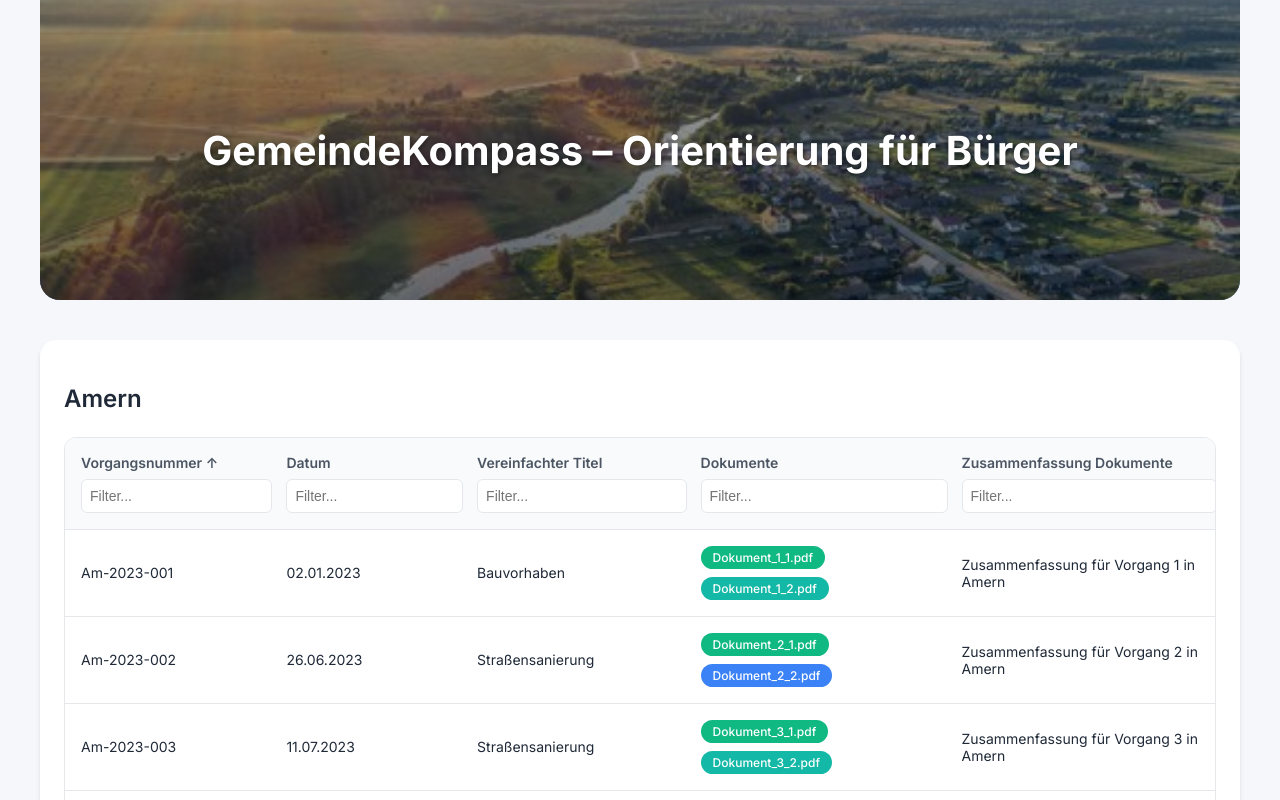
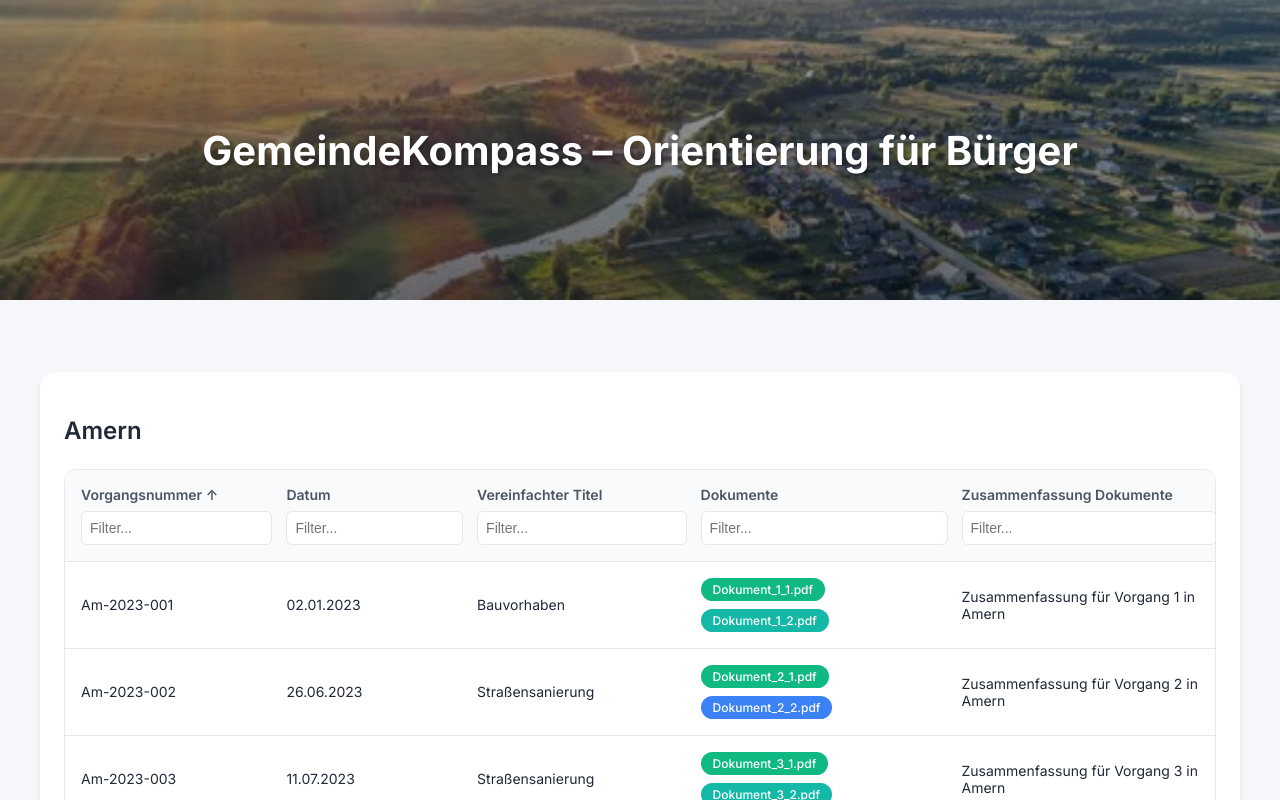
Before and after one commit to MiriamRenua/ris4u, a Vue app: page / in a window 1280 px wide. Shown: the top 800 px of the page. Built offline with nearby package versions, Linux system fonts and the light colour scheme.

Commit message:
refactor App.vue layout; adjust padding and margin for improved styling

```diff
--- a/src/App.vue
+++ b/src/App.vue
@@ -1,5 +1,5 @@
 <template>
-  <div class="app">
+  <div>
     <div class="banner">
       <img
         :src="imgUrl"
@@ -12,12 +12,14 @@
         <h1>GemeindeKompass – Orientierung für Bürger</h1>
       </div>
     </div>
+    <div class="app">
       <DataTable
         v-for="ortsteil in ortsteile"
         :key="ortsteil"
         :data="getDataForOrtsteil(ortsteil)"
         :ortsteil="ortsteil"
       />
+    </div>
   </div>
 </template>
 
@@ -53,15 +55,14 @@ body {
 .app {
   max-width: 1200px;
   margin: 0 auto;
-  padding: 0 20px 40px;
+  padding: 40px 20px;
 }
 
 .banner {
   position: relative;
   width: 100%;
   height: 300px;
-  margin-bottom: 40px;
-  border-radius: 0 0 20px 20px;
+  margin-bottom: 0;
   overflow: hidden;
   background: linear-gradient(135deg, #1e40af, #3b82f6);
 }
```
Lines whose indentation alone changed are shown as unchanged.
